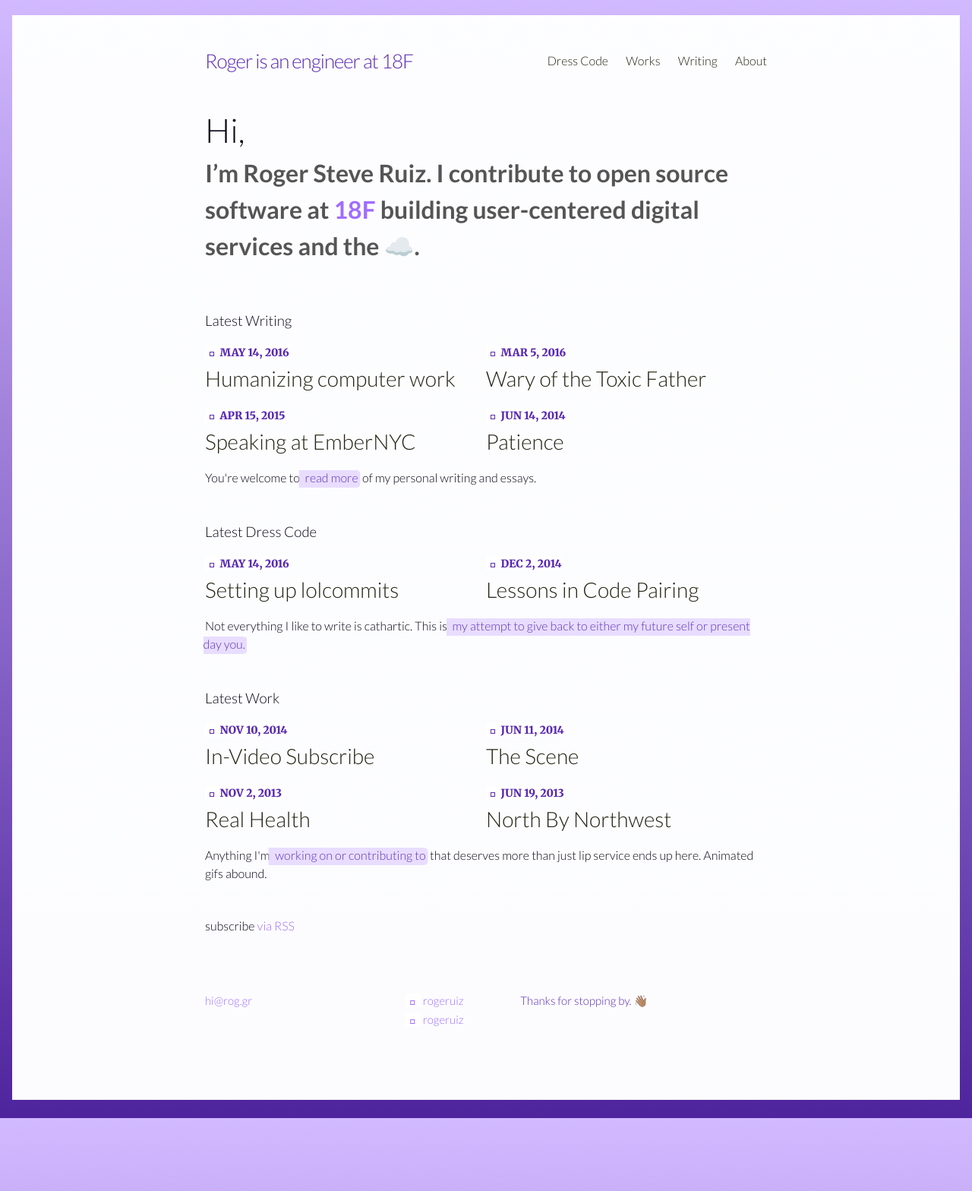
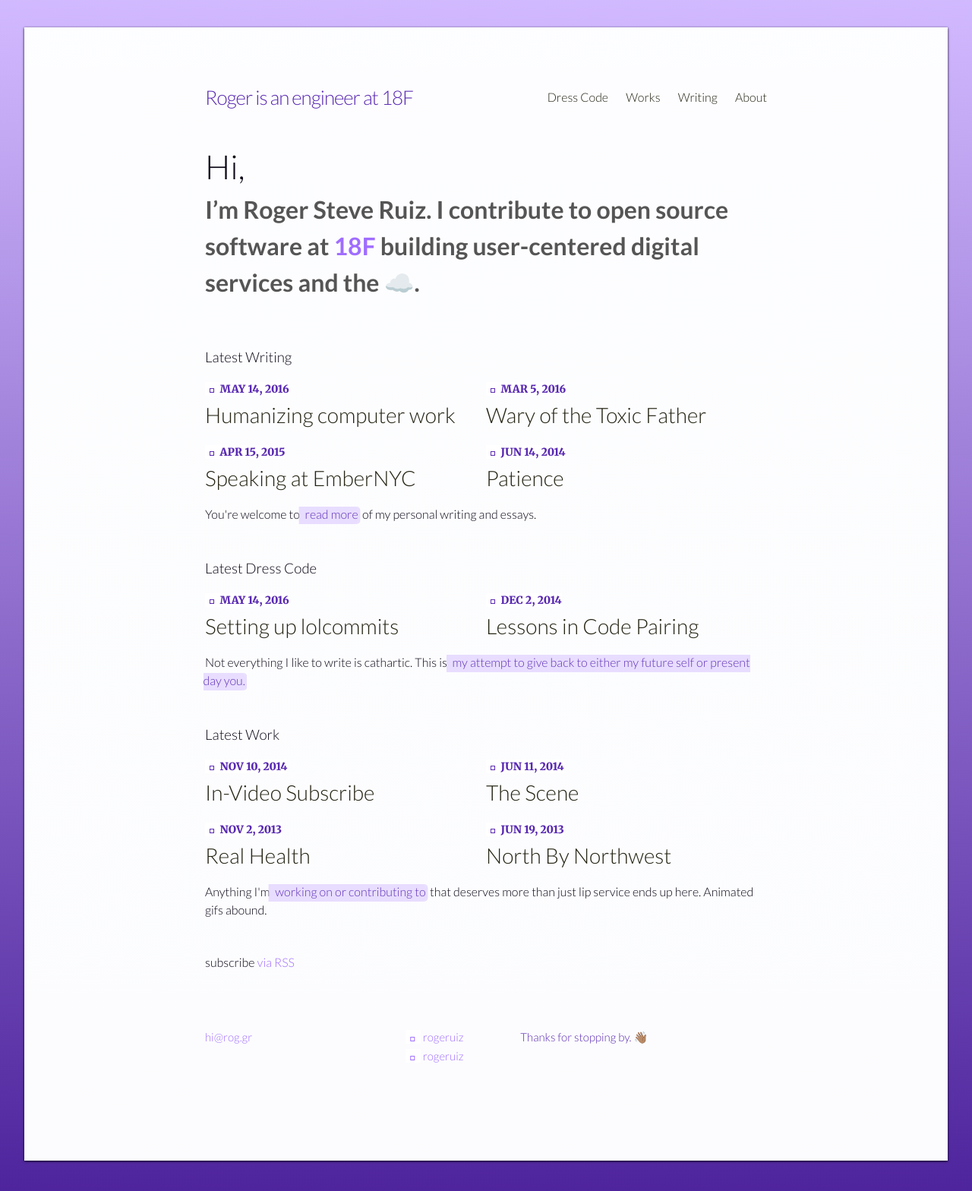
Before and after one commit to rogeruiz/write, a Jekyll site: the page built from index.html, in a window 1280 px wide. Shown: the whole page at 76% size. Built offline with Jekyll 4.4.1, drawn with Linux system fonts in a browser that asks for light colours; some web fonts are replaced; before the commit the page ends 1472 px from its top, so only the background shows below that.

Commit message:
Fix the main layout

```diff
--- a/_sass/_layout.scss
+++ b/_sass/_layout.scss
@@ -8,13 +8,17 @@ html {
 
 body {
   background-color: $cl-main;
-  margin: 1.25em 1em 1.5em;
-  padding: 2em 0;
+  margin: 2.25em 2em 2.5em;
+  padding: 4em 0;
+  box-shadow: 0 1px 3px $cl-text;
   @include linearGradient(rgba($cl-main, 0.98), rgba($cl-main, 0.99));
+  @include media-query($on-laptop) {
+    margin: 1.25em 1em 1.5em;
+  }
   @include media-query($on-palm) {
     background-color: $cl-main;
-    margin: 0;
-    padding: 0;
+    margin: 1em 0 2.5em;
+    padding: 1em 0;
   }
 }
 
```
